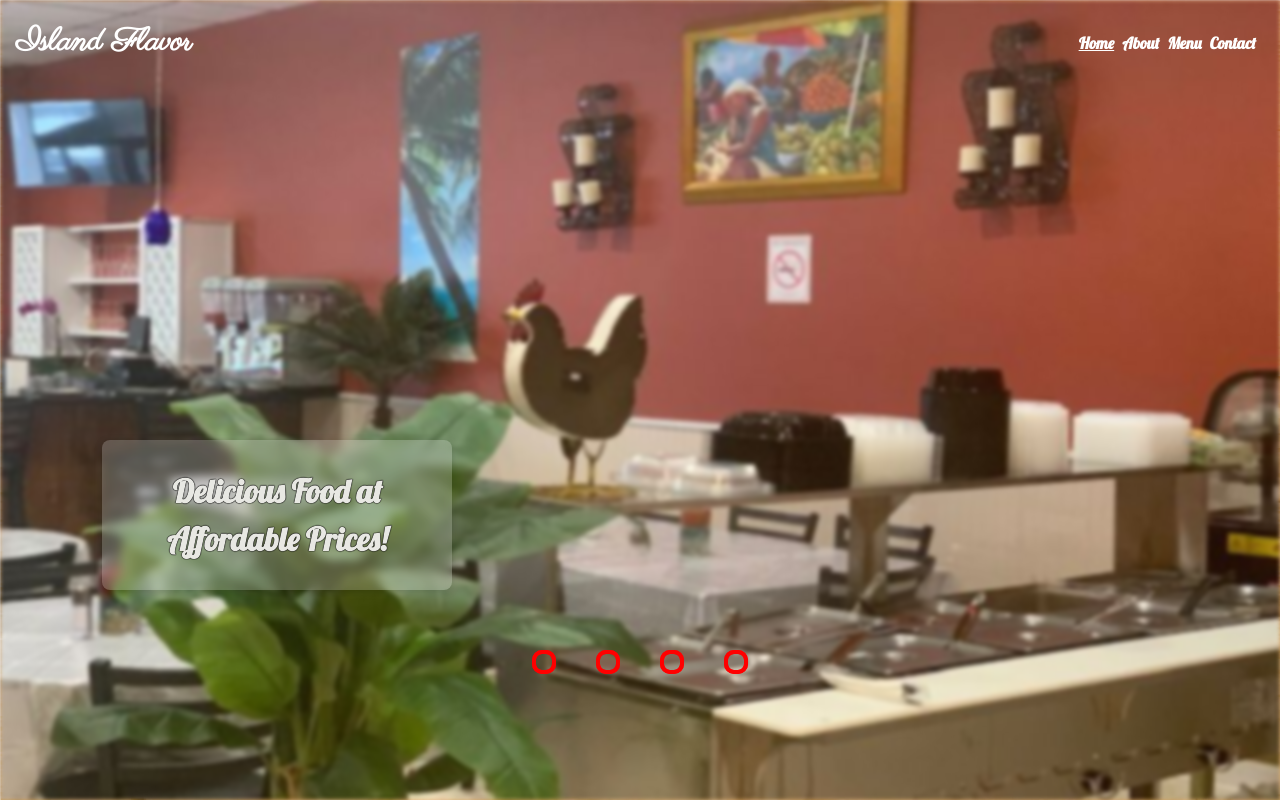
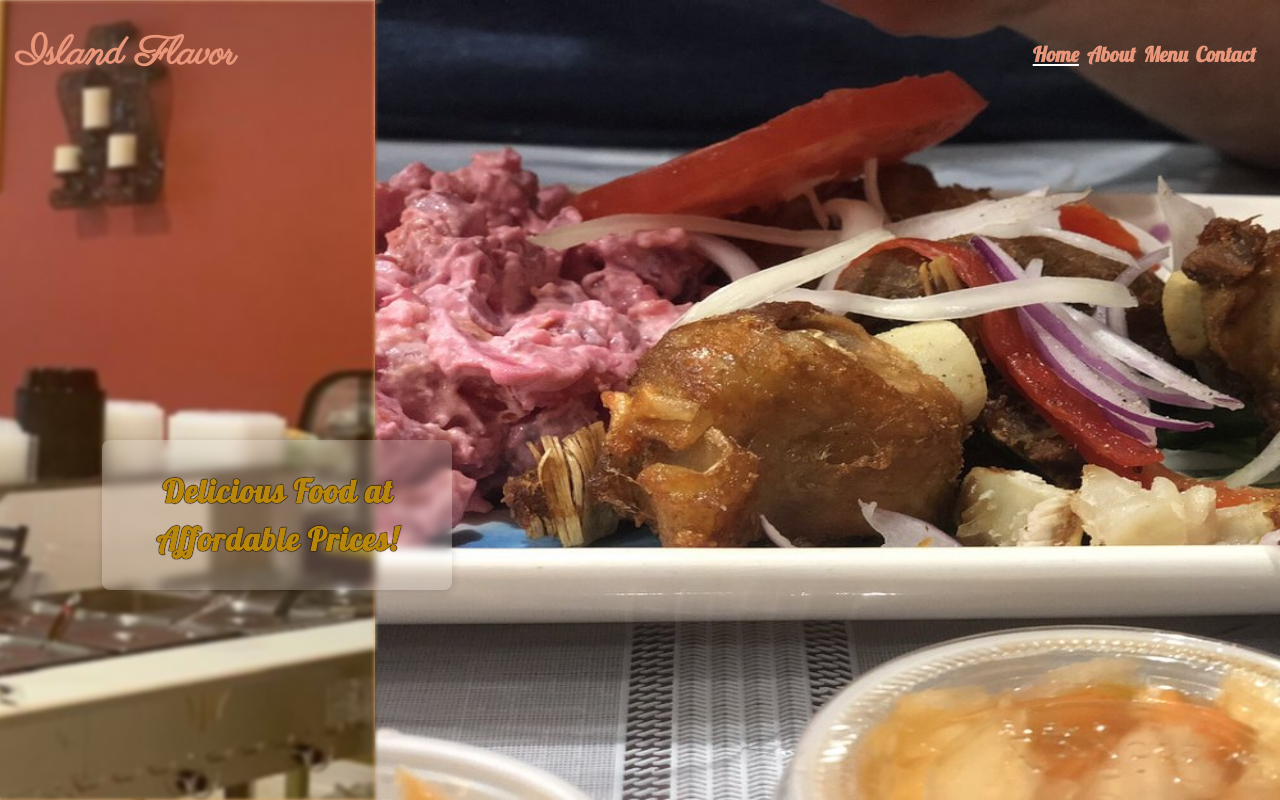
Before and after one commit to jluctamar/island-flavor, a React (Create React App) app: page / in a window 1280 px wide. Built offline with nearby package versions, Linux system fonts and the light colour scheme.

Commit message:
added scrolling animation

```diff
--- a/package.json
+++ b/package.json
@@ -10,6 +10,7 @@
     "@testing-library/react": "^13.2.0",
     "@testing-library/user-event": "^13.5.0",
     "react": "^18.1.0",
+    "react-awesome-reveal": "^3.8.1",
     "react-dom": "^18.1.0",
     "react-icons": "^4.3.1",
     "react-router-dom": "^6.3.0",
--- a/src/App.js
+++ b/src/App.js
@@ -9,7 +9,6 @@ function App() {
   return (
     <Wrapper >
       <BrowserRouter>
-
         <Pages />
       </BrowserRouter>
     </Wrapper>
--- a/src/components/AppitizersImageList.jsx
+++ b/src/components/AppitizersImageList.jsx
@@ -17,7 +17,6 @@ function AppitizersImageList() {
                   src={`${item.img}?w=248&fit=crop&auto=format`}
                   srcSet={`${item.img}?w=248&fit=crop&auto=format&dpr=2 2x`}
                   alt={item.title}
-                  loading="lazy"
                 />
               </ImageListItem>
             ))}
--- a/src/components/HeroSlider.jsx
+++ b/src/components/HeroSlider.jsx
@@ -1,6 +1,7 @@
-import React, { useEffect } from 'react'
+import React, { useEffect } from 'react';
 import styled from 'styled-components';
-import {HERO_OVERLAY_MESSAGE} from '../shared/constants'
+import {HERO_OVERLAY_MESSAGE} from '../shared/constants';
+import { Fade as div } from "react-awesome-reveal";
 
 
 function HeroSlider() {
@@ -12,10 +13,10 @@ function HeroSlider() {
     setInterval(() => {
      document.getElementById('radio' + counter).checked = true;
      counter ++
-     if(counter > 4) {
+     if(counter > 4 ){
        counter = 1
      }
-    }, 3000);
+    }, 2500);
   })
 
 
@@ -31,15 +32,16 @@ function HeroSlider() {
             <div className='slide first'>
               <img src='./assets/dinning1.jpg' alt=''  className='dinning'></img>
             </div>
-          <div className='slide'>
+            <div className='slide ' >
               <img src='./assets/dish2.jpg' alt=''></img>
             </div>
-          <div className='slide'>
+            <div className='slide '>
               <img src='./assets/dinning2-1.jpg' alt='' className='second-dinning'></img>
             </div>
-          <div className='slide'>
+            <div className='slide '>
               <img src='./assets/hero3.jpg' alt=''></img>
             </div>
+
         </Slides>
 
         <TextOverlay className="text-overlay">
@@ -90,32 +92,39 @@ const Slides =  styled.div`
   height: 100%;
   display: flex;
 
-
   input {
     display: none;
   }
 
   #radio1:checked ~ .first {
-    margin-left: 0
+    margin-left: 0;
+
   }
   #radio2:checked ~ .first {
-    margin-left: -20%
+    margin-left: -20%;
+
   }
   #radio3:checked ~ .first {
-    margin-left: -40%
+    margin-left: -40%;
+
   }
   #radio4:checked ~ .first {
-    margin-left: -60%
+    margin-left: -60%;
+
   }
   .slide {
     width: 20%;
-    transition: 1s
+    transition: margin-left .8s ease-in-out;
+
+
 
   }
 
   img {
     width: 100%;
     height: 100%;
+    object-fit: fill;
+
 
     &.dinning {
       filter: blur(2px);
@@ -145,9 +154,10 @@ const TextOverlay = styled.div`
   .text {
     font-size: 2em;
     font-weight: bold;
-    color: #e8e8e3;
+    color: var(--text-accent-gold);
     text-align: center;
     line-height: 48px;
+    letter-spacing: 1px;
     text-shadow: black 0px 0px 1px, black 0px 0px 1px, black 0px 0px 1px;
   }
 `
@@ -157,11 +167,12 @@ position: absolute;
 width: 100%;
 display: flex;
 justify-content: center;
-margin-top: -150px;
+margin-top: -100px;
 
 .manual-btn {
+  display: none;   // Hiding the buttons for simplicity
   border: 4px solid red;
-  padding 8px;
+  padding: 5px;
   border-radius: 10px;
   cursor: pointer;
   transition: 2s
@@ -179,18 +190,19 @@ const NavigationAuto = styled.div`
   display: flex;
   width: 100%;
   justify-content: center;
-  margin-top: -150px;
+  margin-top: -100px;
 
   div {
+    display: none;   // Hiding the buttons for simplicity
     border: 4px solid red;
-    padding 8px;
+    padding: 5px;
     border-radius: 10px;
     cursor: pointer;
     transition: 2s
   }
 
    div:not(:last-child) {
-    margin-right 40px;
+    margin-right: 40px;
   }
   .manual-btn:hover {
     background : red;
--- a/src/components/LegumesImageList.jsx
+++ b/src/components/LegumesImageList.jsx
@@ -17,7 +17,7 @@ function LegumesImageList() {
                   src={`${item.img}?w=248&fit=crop&auto=format`}
                   srcSet={`${item.img}?w=248&fit=crop&auto=format&dpr=2 2x`}
                   alt={item.title}
-                  loading="lazy"
+
                 />
               </ImageListItem>
             ))}
--- a/src/components/MeatsImageList.jsx
+++ b/src/components/MeatsImageList.jsx
@@ -17,7 +17,6 @@ function MeatsImageList() {
                   src={`${item.img}?w=248&fit=crop&auto=format`}
                   srcSet={`${item.img}?w=248&fit=crop&auto=format&dpr=2 2x`}
                   alt={item.title}
-                  loading="lazy"
                 />
               </ImageListItem>
             ))}
--- a/src/components/MiscImageList.jsx
+++ b/src/components/MiscImageList.jsx
@@ -17,7 +17,6 @@ function MiscImageList() {
                   src={`${item.img}?w=248&fit=crop&auto=format`}
                   srcSet={`${item.img}?w=248&fit=crop&auto=format&dpr=2 2x`}
                   alt={item.title}
-                  loading="lazy"
                 />
               </ImageListItem>
             ))}
--- a/src/components/Navigation.jsx
+++ b/src/components/Navigation.jsx
@@ -31,15 +31,18 @@ const Wrapper = styled.div`
   flex-direction: row;
   align-items: center;
 
-
   a {
     margin-right: 8px;
     text-decoration: unset;
     color: white;
     &.active {
-
       text-decoration: underline;
     }
+  }
+
+  h4 {
+    color: var(--text-color-primary);
+    font-size: 1.3rem;
   }
 `
 
--- a/src/components/Specials.jsx
+++ b/src/components/Specials.jsx
@@ -5,6 +5,7 @@ import {specialties} from '../shared/menuData.js';
 import AppitizersImageList from './AppitizersImageList';
 import MeatsImageList from './MeatsImageList';
 import MiscImageList from './MiscImageList';
+import { Slide } from "react-awesome-reveal";
 
 function Specials() {
     let legArr = [];
@@ -40,7 +41,9 @@ function Specials() {
         <div className="first">
             <div className="odd">
                 <div className="pics">
+                    <Slide direction="right">
                         <AppitizersImageList />
+                    </Slide>
                 </div>
                 <div className="details">
                     {appArr.map(elem => <span>{elem[1]} ({elem[0]})</span> )}
@@ -48,27 +51,37 @@ function Specials() {
             </div>
             <div className="even">
                     <div className="pics">
+                        <Slide direction='left'>
                             <LegumesImageList />
+                        </Slide>
                     </div>
                     <div className="details">
-                {legArr.map(elem => <span>{elem[1]} ({elem[0]})</span> )}</div>
+                        {legArr.map(elem => <span>{elem[1]} ({elem[0]})</span> )}
+                    </div>
             </div>
         </div>
 
         <div className="second">
             <div className="odd">
                 <div className="pics">
+                    <Slide direction='right'>
                         <MeatsImageList />
+                    </Slide>
                 </div>
                 <div className="details">
-                {meatArr.map(elem => <span>{elem[1]} ({elem[0]})</span> )}</div>
+                    {meatArr.map(elem => <span>{elem[1]} ({elem[0]})</span> )}
+                </div>
             </div>
             <div className="even">
                 <div className="pics">
+                    <Slide direction='left'>
                         <MiscImageList />
+                    </Slide>
+
                 </div>
                 <div className="details">
-                {miscArr.map(elem => <span>{elem[1]} ({elem[0]})</span> )}</div>
+                    {miscArr.map(elem => <span>{elem[1]} ({elem[0]})</span> )}
+                </div>
             </div>
         </div>
 
@@ -120,7 +133,7 @@ const Wrapper = styled.div`
         text-align: center;
         line-height: 40px;
         font-size: 1.3rem;
-        color: black;
+        color: var(--text-color-secondary);
         text-shadow: white 0px 0px 1px, black 0px 0px 1px, white 0px 0px 1px;
         backdrop-filter: blur(3px);
         background: rgba(255,255,255,0.2);
--- a/src/index.css
+++ b/src/index.css
@@ -11,6 +11,10 @@ body {
   overflow: hidden;
   --main-font: 'Lobster', cursive;
   --cursive-font :'Parisienne', cursive;
+
+  --text-color-primary: #e9967a;
+  --text-color-secondary: darkred;
+  --text-accent-gold: darkgoldenrod;
 }
 
 #root {
--- a/src/pages/Home.jsx
+++ b/src/pages/Home.jsx
@@ -63,6 +63,8 @@ const NavWrapper = styled.div`
   h1 {
     font-family: var(--cursive-font);
     font-weight: bold;
+    font-size: 2.5rem;
+    color: var(--text-color-primary);
   }
 
 `
--- a/src/shared/constants.js
+++ b/src/shared/constants.js
@@ -1,2 +1,3 @@
 export const APP_NAME="Island Flavor";
+export const APP_PRENAME="C & E";
 export const HERO_OVERLAY_MESSAGE="Delicious Food at Affordable Prices!"
```
Also changed, not shown: 1 other file (tests, documents, lock files or other folders). Lines whose indentation alone changed are shown as unchanged.
